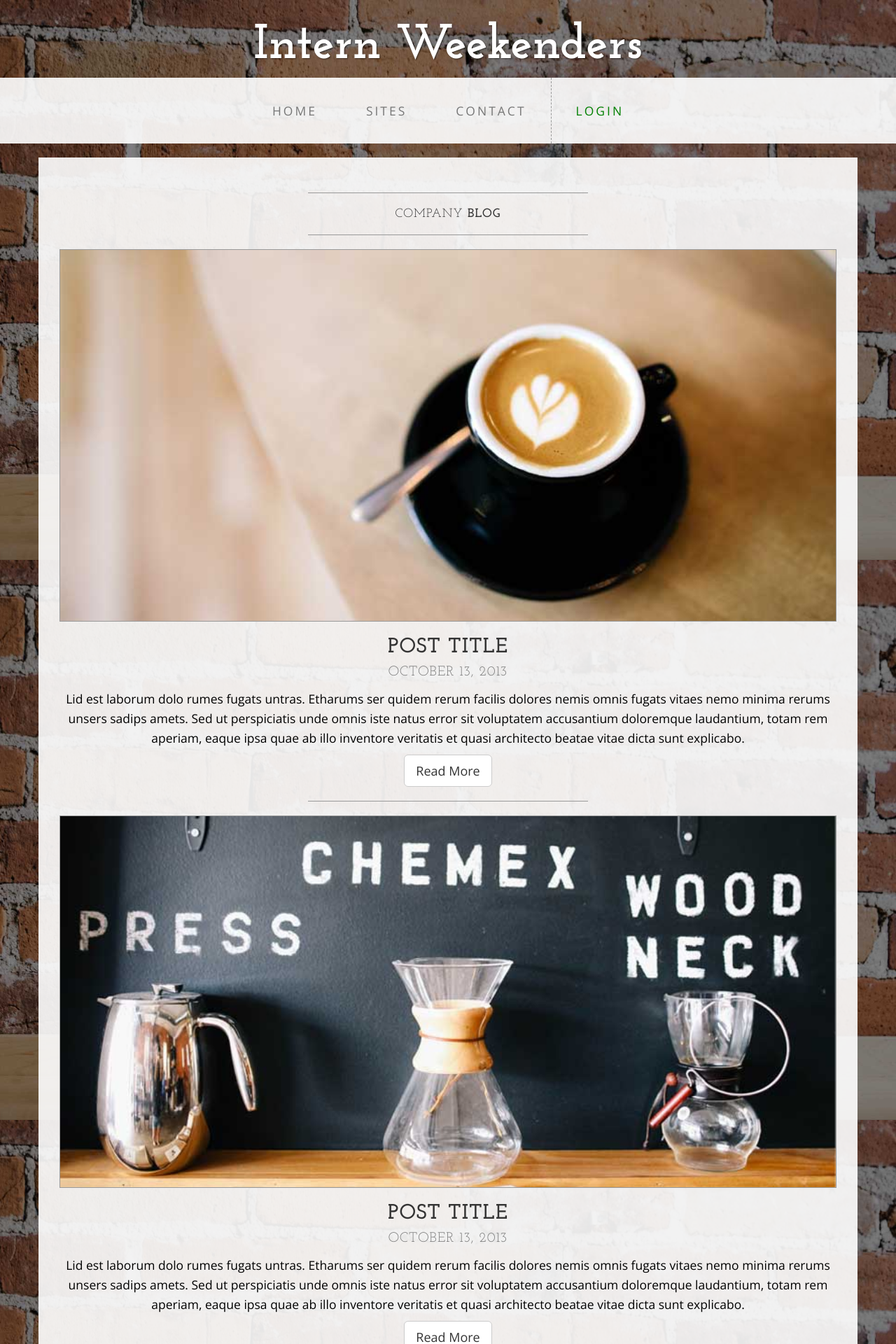
After one commit to omnipharious/InternWeekenders, a Flask app: template templates/sites.html in a window 1280 px wide. The commit adds this page. Shown: the top 1920 px of the page at 70% size. Run offline with Flask 2, Linux system fonts and the light colour scheme; the template is opened without the code that fills it, so the values that code supplies are empty.

```diff
--- a/main.py
+++ b/main.py
@@ -50,9 +50,18 @@ def main():
    # return redirect(url_for('show_posts'))
 
 
+@app.route('/sites')
+def sites():
+    return render_template('sites.html')
+
 @app.route('/home')
 def home():
-	return render_template('index.html')
+    posts = []
+    for account in stormpath_manager.application.accounts:
+        if account.custom_data.get('posts'):
+            posts.extend(account.custom_data['posts'])
+
+	return render_template('index.html', posts = posts)
 
 @app.route('/login', methods=['GET', 'POST'])
 def login():
--- /dev/null
+++ b/templates/sites.html
@@ -0,0 +1,150 @@
+<!DOCTYPE html>
+<html lang="en">
+
+<head>
+
+    <meta charset="utf-8">
+    <meta http-equiv="X-UA-Compatible" content="IE=edge">
+    <meta name="viewport" content="width=device-width, initial-scale=1">
+    <meta name="description" content="">
+    <meta name="author" content="">
+
+    <title>Sites</title>
+
+    <!-- Bootstrap Core CSS -->
+    <link href="static/css/bootstrap.min.css" rel="stylesheet">
+
+    <!-- Custom CSS -->
+    <link href="static/css/business-casual.css" rel="stylesheet">
+
+    <!-- Fonts -->
+    <link href="http://fonts.googleapis.com/css?family=Open+Sans:300italic,400italic,600italic,700italic,800italic,400,300,600,700,800" rel="stylesheet" type="text/css">
+    <link href="http://fonts.googleapis.com/css?family=Josefin+Slab:100,300,400,600,700,100italic,300italic,400italic,600italic,700italic" rel="stylesheet" type="text/css">
+
+    <!-- HTML5 Shim and Respond.js IE8 support of HTML5 elements and media queries -->
+    <!-- WARNING: Respond.js doesn't work if you view the page via file:// -->
+    <!--[if lt IE 9]>
+        <script src="https://oss.maxcdn.com/libs/html5shiv/3.7.0/html5shiv.js"></script>
+        <script src="https://oss.maxcdn.com/libs/respond.js/1.4.2/respond.min.js"></script>
+    <![endif]-->
+
+</head>
+
+<body>
+
+    <div class="brand">Intern Weekenders</div>
+
+    <!-- Navigation -->
+    <nav class="navbar navbar-default" role="navigation">
+        <div class="container">
+            <!-- Brand and toggle get grouped for better mobile display -->
+            <div class="navbar-header">
+                <button type="button" class="navbar-toggle" data-toggle="collapse" data-target="#bs-example-navbar-collapse-1">
+                    <span class="sr-only">Toggle navigation</span>
+                    <span class="icon-bar"></span>
+                    <span class="icon-bar"></span>
+                    <span class="icon-bar"></span>
+                </button>
+                <!-- navbar-brand is hidden on larger screens, but visible when the menu is collapsed -->
+                <a class="navbar-brand" href="{{ url_for('home') }}">Intern Weekenders</a>
+            </div>
+            <!-- Collect the nav links, forms, and other content for toggling -->
+            <div class="collapse navbar-collapse" id="bs-example-navbar-collapse-1">
+                <ul class="nav navbar-nav">
+                    <li>
+                        <a href="{{ url_for('home') }}">Home</a>
+                    </li>
+                    <li>
+                        <a href="#">Sites</a>
+                    </li>
+                    <li>
+                        <a href="#">Contact</a>
+                    </li>
+                    <li>
+                    {% if user.email %}
+                        <a href="{{ url_for('signout') }}" class="divider" style = "color:red">logout</a>
+                    {% else %}
+                        <a href="{{ url_for('login') }}" class="divider" style = "color:green">login</a>
+                    {% endif %}
+                    </li>
+                </ul>
+            </div>
+            <!-- /.navbar-collapse -->
+        </div>
+        <!-- /.container -->
+    </nav>
+
+    <div class="container">
+
+        <div class="row">
+            <div class="box">
+                <div class="col-lg-12">
+                    <hr>
+                    <h2 class="intro-text text-center">Company
+                        <strong>blog</strong>
+                    </h2>
+                    <hr>
+                </div>
+                <div class="col-lg-12 text-center">
+                    <img class="img-responsive img-border img-full" src="static/img/slide-1.jpg" alt="">
+                    <h2>Post Title
+                        <br>
+                        <small>October 13, 2013</small>
+                    </h2>
+                    <p>Lid est laborum dolo rumes fugats untras. Etharums ser quidem rerum facilis dolores nemis omnis fugats vitaes nemo minima rerums unsers sadips amets. Sed ut perspiciatis unde omnis iste natus error sit voluptatem accusantium doloremque laudantium, totam rem aperiam, eaque ipsa quae ab illo inventore veritatis et quasi architecto beatae vitae dicta sunt explicabo.</p>
+                    <a href="#" class="btn btn-default btn-lg">Read More</a>
+                    <hr>
+                </div>
+                <div class="col-lg-12 text-center">
+                    <img class="img-responsive img-border img-full" src="static/img/slide-2.jpg" alt="">
+                    <h2>Post Title
+                        <br>
+                        <small>October 13, 2013</small>
+                    </h2>
+                    <p>Lid est laborum dolo rumes fugats untras. Etharums ser quidem rerum facilis dolores nemis omnis fugats vitaes nemo minima rerums unsers sadips amets. Sed ut perspiciatis unde omnis iste natus error sit voluptatem accusantium doloremque laudantium, totam rem aperiam, eaque ipsa quae ab illo inventore veritatis et quasi architecto beatae vitae dicta sunt explicabo.</p>
+                    <a href="#" class="btn btn-default btn-lg">Read More</a>
+                    <hr>
+                </div>
+                <div class="col-lg-12 text-center">
+                    <img class="img-responsive img-border img-full" src="static/img/slide-3.jpg" alt="">
+                    <h2>Post Title
+                        <br>
+                        <small>October 13, 2013</small>
+                    </h2>
+                    <p>Lid est laborum dolo rumes fugats untras. Etharums ser quidem rerum facilis dolores nemis omnis fugats vitaes nemo minima rerums unsers sadips amets. Sed ut perspiciatis unde omnis iste natus error sit voluptatem accusantium doloremque laudantium, totam rem aperiam, eaque ipsa quae ab illo inventore veritatis et quasi architecto beatae vitae dicta sunt explicabo.</p>
+                    <a href="#" class="btn btn-default btn-lg">Read More</a>
+                    <hr>
+                </div>
+                <div class="col-lg-12 text-center">
+                    <ul class="pager">
+                        <li class="previous"><a href="#">&larr; Older</a>
+                        </li>
+                        <li class="next"><a href="#">Newer &rarr;</a>
+                        </li>
+                    </ul>
+                </div>
+            </div>
+        </div>
+
+    </div>
+    <!-- /.container -->
+
+    <footer>
+        <div class="container">
+            <div class="row">
+                <div class="col-lg-12 text-center">
+                    <p>Copyright &copy; Your Website 2014</p>
+                </div>
+            </div>
+        </div>
+    </footer>
+
+    <!-- jQuery -->
+    <script src="static/js/jquery.js"></script>
+
+    <!-- Bootstrap Core JavaScript -->
+    <script src="static/js/bootstrap.min.js"></script>
+
+</body>
+
+</html>
```
Also changed, not shown: templates/index.html (+24 -6 lines).
